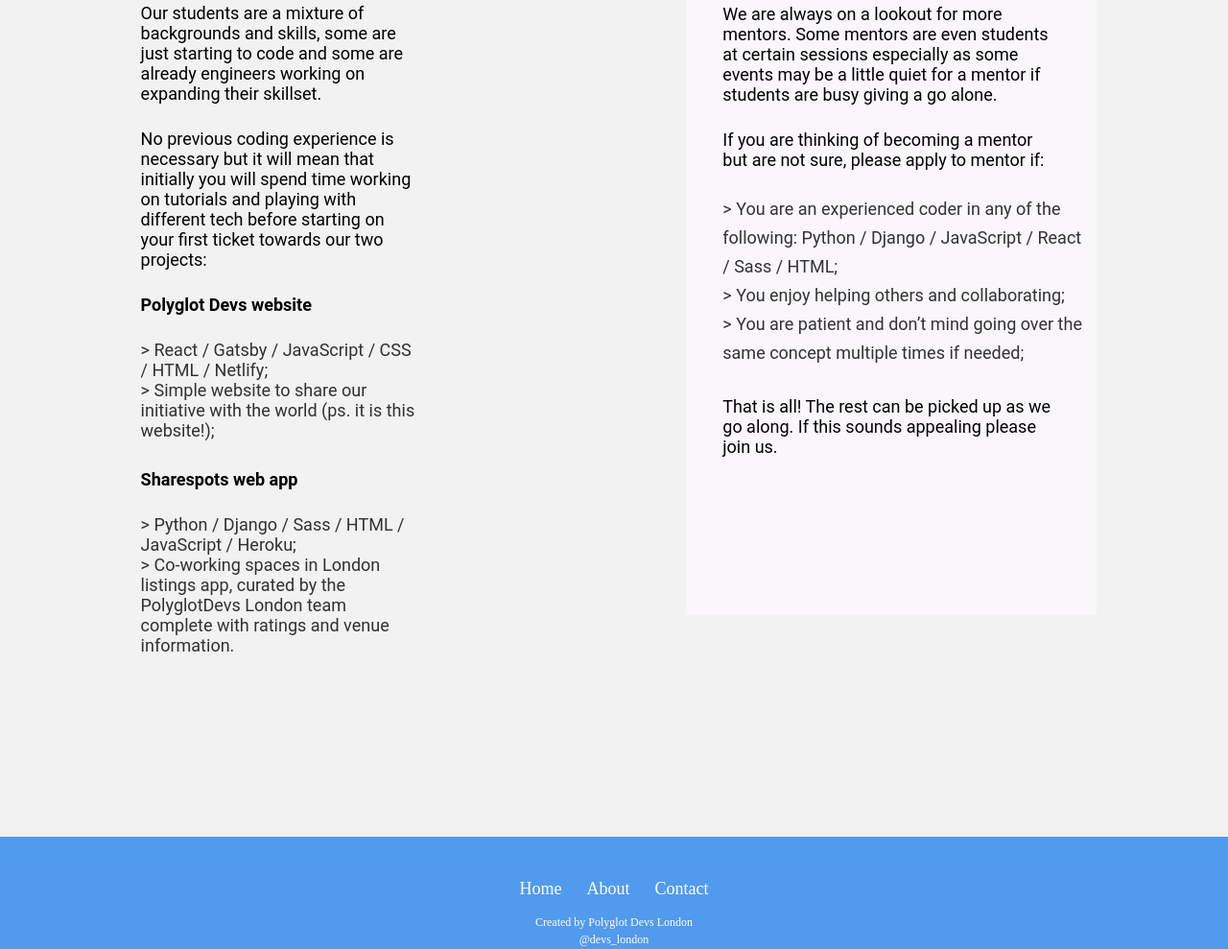
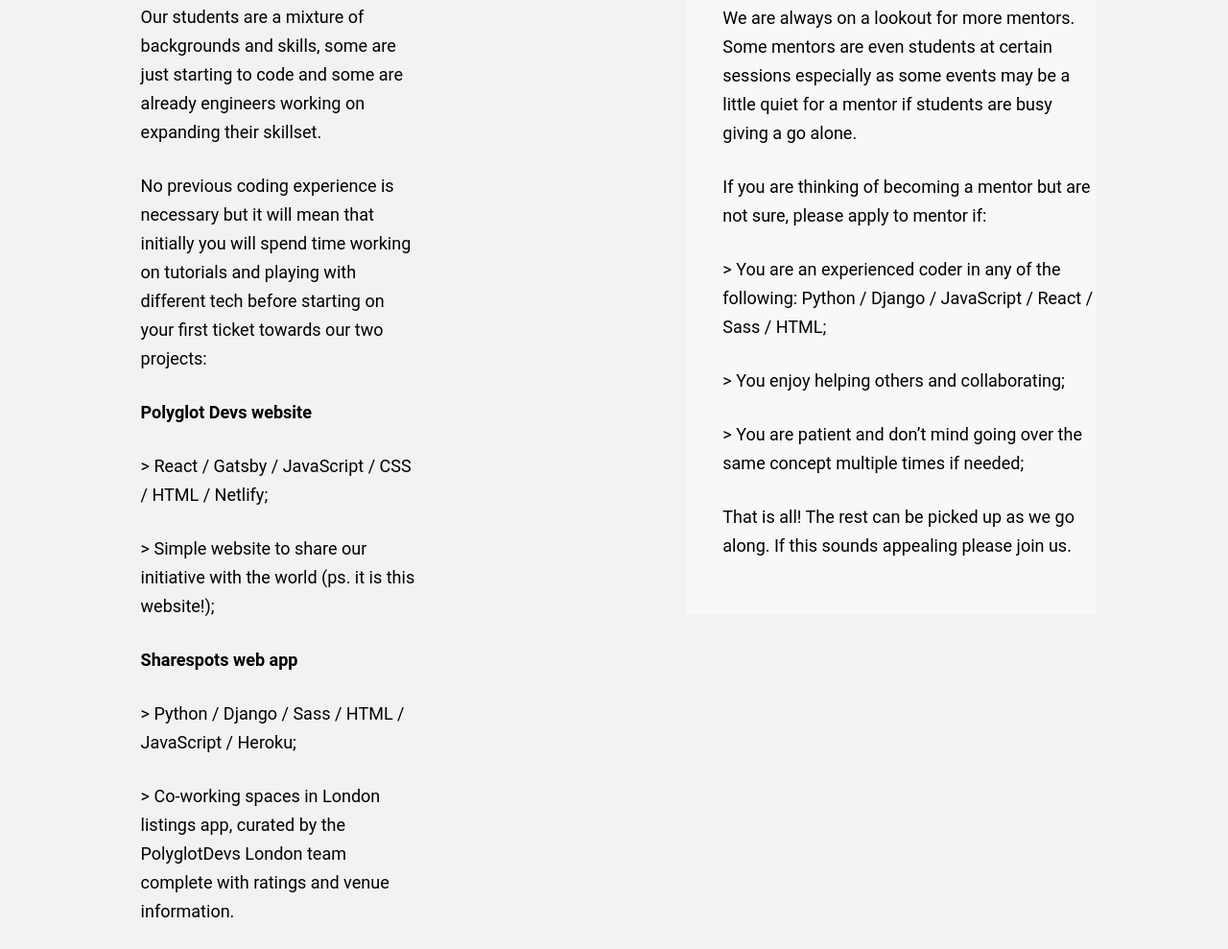
Before and after one commit to PolyglotDevsLondon/marketing-site, a Gatsby site: page / in a window 1280 px wide. Shown: the part 680-1669 px from the top of the page at 96% size. Built offline with nearby package versions, Linux system fonts and the light colour scheme; Gatsby itself is replaced by a stand-in of ours.

Commit message:
replaced list elements with paragraphs, removed some unnecessary styles

```diff
--- a/src/components/layout.css
+++ b/src/components/layout.css
@@ -293,6 +293,7 @@
 }
 p {
   font-family: "Roboto";
+  font-size: 14px;
   font-weight: 400;
   color: #000;
   margin-left: 0;
@@ -531,9 +532,13 @@
 @media only screen and (max-width: 480px) {
   html {
     font-size: 100%;
+  }
+}
 
+@media screen and (min-width: 768px) {
+  p {
+    font-size: 18px;
   }
-
 }
 
 @import url('https://fonts.googleapis.com/css?family=Raleway|Lobster|Roboto|Roboto+Condensed|Spectral+SC');
--- a/src/pages/index.css
+++ b/src/pages/index.css
@@ -20,25 +20,6 @@
   color: #16162C;
 }
 
-.students p {
-  font-family: Roboto;
-  font-style: normal;
-  font-weight: 400;
-  font-size: 18px;
-  line-height: 21px;
-  color: #000;
-}
-
-.students ul {
-  font-family: "Roboto";
-  font-size: 18px;
-  font-style: normal;
-  font-weight: normal;
-  line-height: 21px;
-  list-style: none;
-  margin-left: 0;
-}
-
 .mentors {
   flex: 0 0 428px;
   height: 750px;
@@ -58,22 +39,6 @@
   padding-top: 39px;
 }
 
-.mentors p {
-  font-family: Roboto;
-  font-style: normal;
-  font-weight: 400;
-  font-size: 18px;
-  line-height: 21px;
-  color: #000;
-  padding-right: 37.7px;
-}
-
-.mentors ul {
-  list-style: none;
-  margin-left: 0;
-  padding-right: 10px;
-}
-
 .title {
   display: inline;
 }
--- a/src/pages/index.js
+++ b/src/pages/index.js
@@ -29,28 +29,22 @@
           working on tutorials and playing with different tech before starting on your first ticket towards
           our two projects:</p>
         <p><strong>Polyglot Devs website</strong></p>
-        <ul>
-          <li>&gt; React / Gatsby / JavaScript / CSS / HTML / Netlify;</li>
-          <li>&gt; Simple website to share our initiative with the world (ps. it is this website!);</li>
-        </ul>
+        <p>&gt; React / Gatsby / JavaScript / CSS / HTML / Netlify;</p>
+        <p>&gt; Simple website to share our initiative with the world (ps. it is this website!);</p>
         <p><strong>Sharespots web app</strong></p>
-        <ul>
-          <li>&gt; Python / Django / Sass / HTML / JavaScript / Heroku;</li>
-          <li>&gt; Co-working spaces in London listings app, curated by the PolyglotDevs London team
-            complete with ratings and venue information.</li>
-        </ul>
+        <p>&gt; Python / Django / Sass / HTML / JavaScript / Heroku;</p>
+        <p>&gt; Co-working spaces in London listings app, curated by the PolyglotDevs London team
+            complete with ratings and venue information.</p>
       </div>
       <div className="mentors">
         <h3>Mentors</h3>
         <p>We are always on a lookout for more mentors. Some mentors are even students at certain sessions
         especially as some events may be a little quiet for a mentor if students are busy giving a go alone.</p>
         <p>If you are thinking of becoming a mentor but are not sure, please apply to mentor if:</p>
-        <ul>
-          <li>&gt; You are an experienced coder in any of the following: Python / Django / JavaScript / React /
-            Sass / HTML;</li>
-          <li>&gt; You enjoy helping others and collaborating;</li>
-          <li>&gt; You are patient and don’t mind going over the same concept multiple times if needed;</li>
-        </ul>
+        <p>&gt; You are an experienced coder in any of the following: Python / Django / JavaScript / React /
+          Sass / HTML;</p>
+        <p>&gt; You enjoy helping others and collaborating;</p>
+        <p>&gt; You are patient and don’t mind going over the same concept multiple times if needed;</p>
         <p>That is all! The rest can be picked up as we go along. If this sounds appealing please join us.</p>
       </div>
      </div>
```
Also changed, not shown: src/pages/contact.css (+0 -24 lines), src/pages/contact.js (+5 -7 lines), src/pages/partners.css (+0 -19 lines), src/pages/partners.js (+3 -5 lines).
